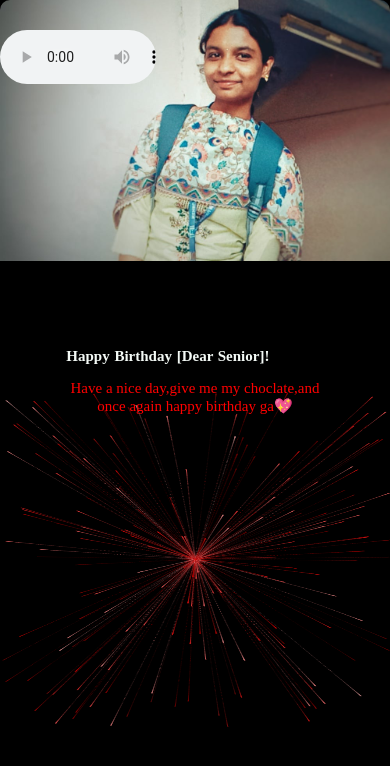
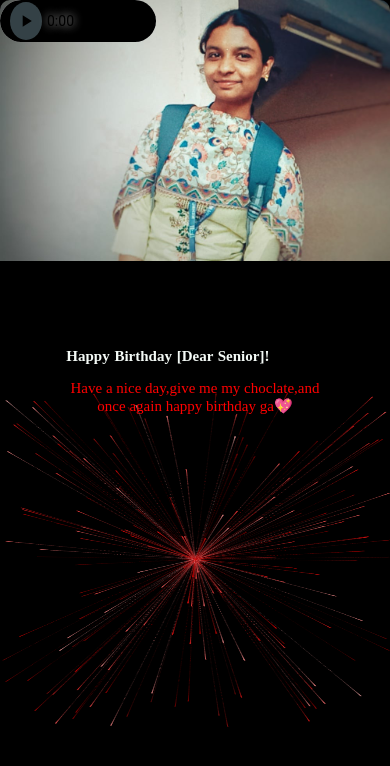
Before and after one commit to Suryaraj345/junior-project, a plain HTML site: page index.html in a window 390 px wide. Drawn offline with Linux system fonts and the light colour scheme; animation ran at ten frames a second.

Commit message:
Add files via upload

```diff
--- a/index.html
+++ b/index.html
@@ -42,7 +42,7 @@
             background-position-y:-20px ;
             background-repeat: no-repeat;
             border-radius: 10px;
-            border-color: aqua;
+
             border-style: none;
 
 
@@ -80,7 +80,20 @@
             0%, 100% { opacity: 1 }
             50% { opacity: 0.5 }
           }
-
+        audio{
+            width: 40vw;
+            height: 5vh;
+            color:blueviolet;
+          }
+          audio::-webkit-media-controls-panel{
+            background-color: black;
+          }
+          audio::-webkit-media-controls-play-button{
+            background-color: lightblue;
+            border-radius: 50%;
+            width: 5%;
+            height: 90%;
+          }
        @media screen and (max-width: 500px) {
           body{
             margin:0;
@@ -149,16 +162,19 @@
           }
           audio{
             width: 40vw;
-            height: 10vh;
+            height: 5vh;
+            color:blueviolet;
           }
-
+          audio::webkit-media-controls-panel{
+            background-color: turquoise;
+          }
         }
     </style>
   </head>
   <body>
         <canvas id="heart"></canvas>
         <div class="img1">
-          <audio controls autoplay loop src="Yedho.mp3"></audio>
+          <audio controls autoplay loop src="Yedho.mp3" type="audio/mp3"></audio>
         </div>
         <h1 class="typing">   Happy Birthday [Dear Senior]! </h1>
 
```
